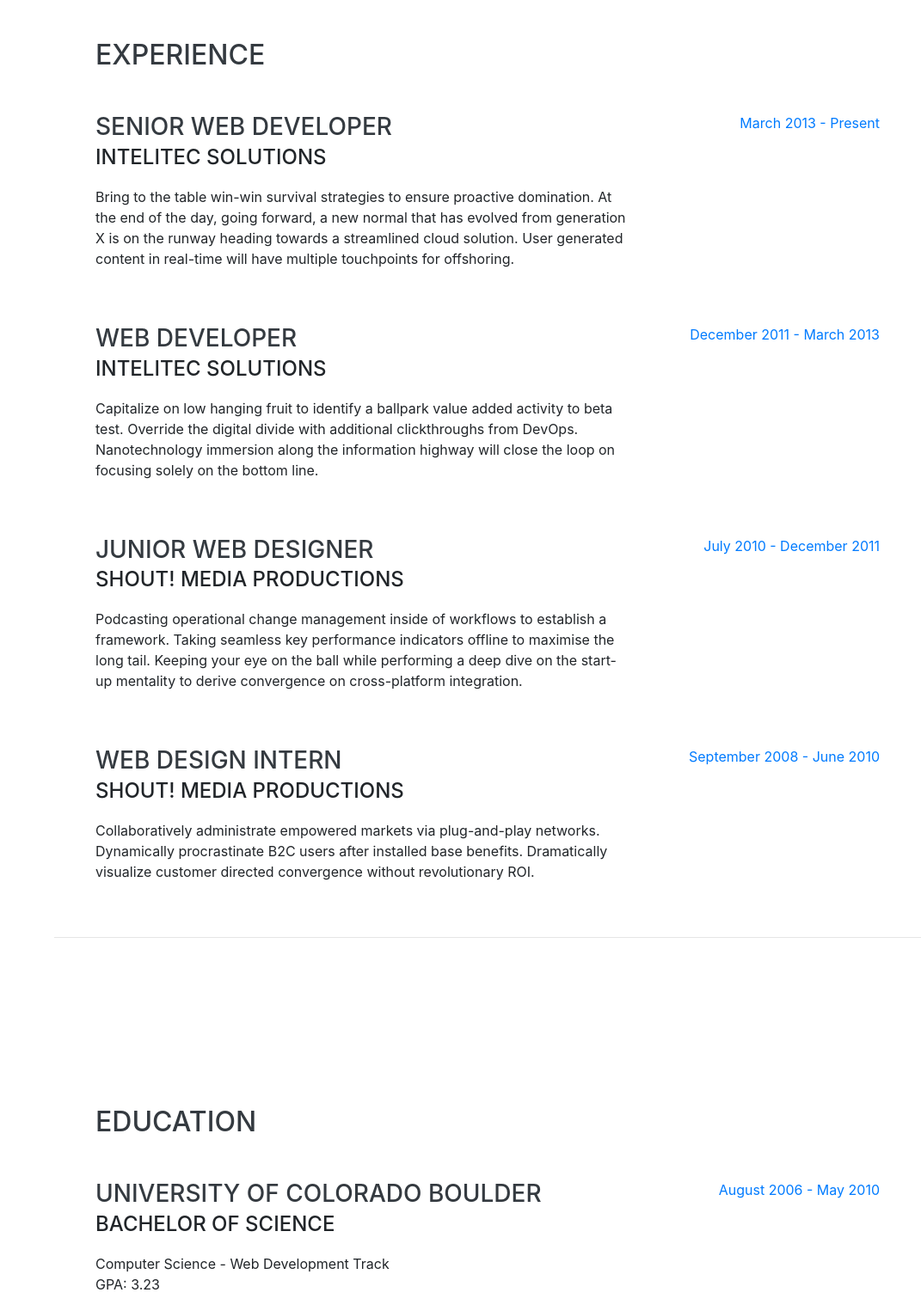
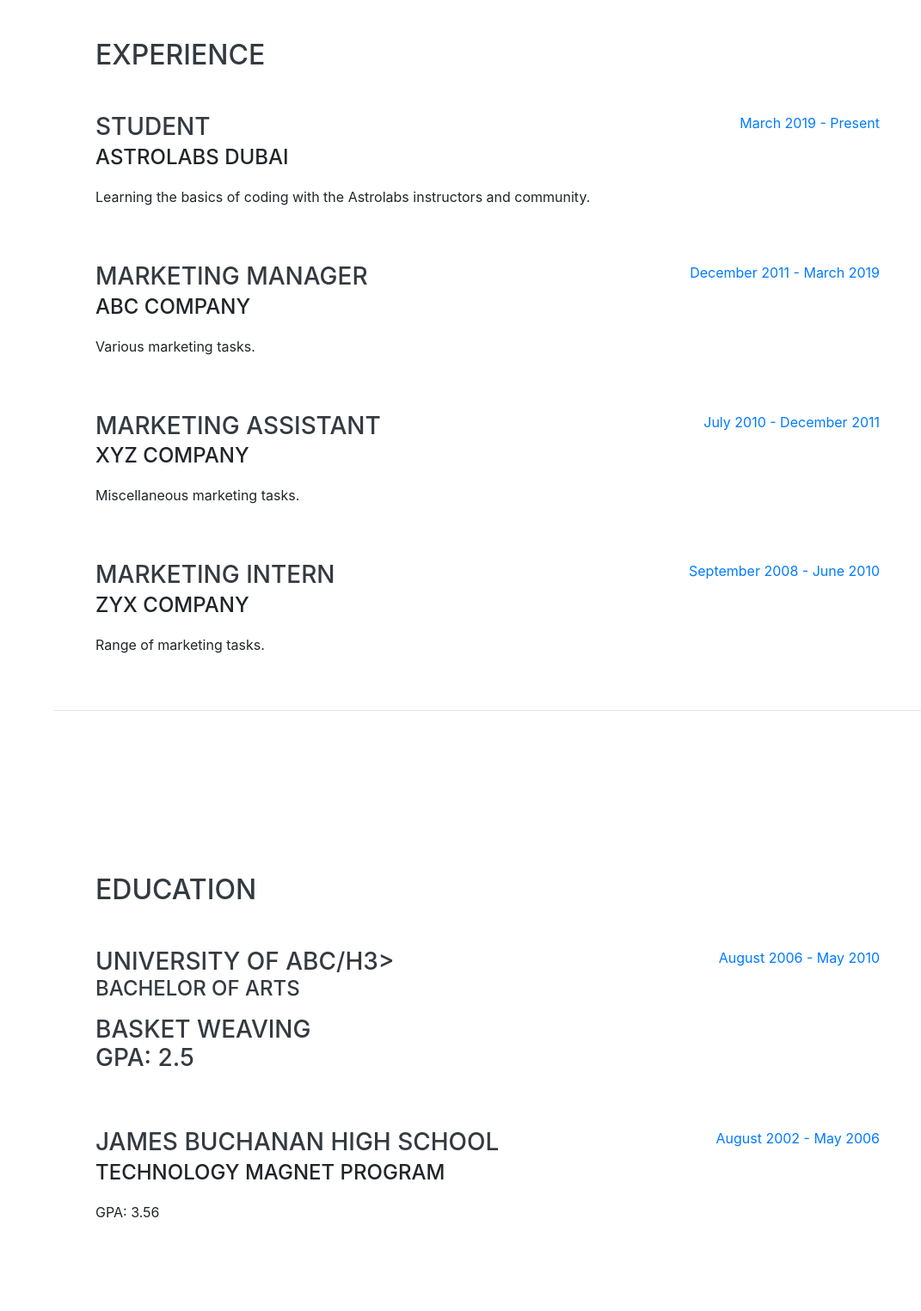
Before and after one commit to HLAstrolabs/portfolio2019, a website with bundled scripts: page index.html in a window 1280 px wide. Shown: the part 804-2329 px from the top of the page at 86% size, without its empty margins (209-1280 px from the left). Built offline with nearby package versions, Linux system fonts and the light colour scheme; a web font is replaced by a local one.

Commit message:
updated index

```diff
--- a/index.html
+++ b/index.html
@@ -27,7 +27,7 @@
 
   <nav class="navbar navbar-expand-lg navbar-dark bg-primary fixed-top" id="sideNav">
     <a class="navbar-brand js-scroll-trigger" href="#page-top">
-      <span class="d-block d-lg-none">Hubert</span>
+      <span class="d-block d-lg-none">Hu</span>
       <span class="d-none d-lg-block">
         <img class="img-fluid img-profile rounded-circle mx-auto mb-2" src="img/profile.jpg" alt="">
       </span>
@@ -64,12 +64,12 @@
     <section class="resume-section p-3 p-lg-5 d-flex align-items-center" id="about">
       <div class="w-100">
         <h1 class="mb-0">Hubert
-          <span class="text-primary">Lin</span>
+          <span class="text-primary">Li</span>
         </h1>
-        <div class="subheading mb-5">3542 BSheikh Zayed Road · Cheyenne Wells, CO 80810 · (317) 585-8468 ·
-          <a href="mailto:name@email.com">name@email.com</a>
+        <div class="subheading mb-5">1234 Sheikh Zayed Road (Next to Spinney's) · DUBAI, UAE · (555) 123-8468 ·
+          <a href="mailto:name@email.com">Hubert@email.com</a>
         </div>
-        <p class="lead mb-5">I am experienced in leveraging agile frameworks to provide a robust synopsis for high level overviews. Iterative approaches to corporate strategy foster collaborative thinking to further the overall value proposition.</p>
+        <p class="lead mb-5">I am a student at Astrolab's coding bootcamp in Dubai.</p>
         <div class="social-icons">
           <a href="#">
             <i class="fab fa-linkedin-in"></i>
@@ -95,31 +95,31 @@
 
         <div class="resume-item d-flex flex-column flex-md-row justify-content-between mb-5">
           <div class="resume-content">
-            <h3 class="mb-0">Senior Web Developer</h3>
-            <div class="subheading mb-3">Intelitec Solutions</div>
-            <p>Bring to the table win-win survival strategies to ensure proactive domination. At the end of the day, going forward, a new normal that has evolved from generation X is on the runway heading towards a streamlined cloud solution. User generated content in real-time will have multiple touchpoints for offshoring.</p>
+            <h3 class="mb-0">Student</h3>
+            <div class="subheading mb-3">Astrolabs Dubai</div>
+            <p>Learning the basics of coding with the Astrolabs instructors and community.</p>
           </div>
           <div class="resume-date text-md-right">
-            <span class="text-primary">March 2013 - Present</span>
+            <span class="text-primary">March 2019 - Present</span>
           </div>
         </div>
 
         <div class="resume-item d-flex flex-column flex-md-row justify-content-between mb-5">
           <div class="resume-content">
-            <h3 class="mb-0">Web Developer</h3>
-            <div class="subheading mb-3">Intelitec Solutions</div>
-            <p>Capitalize on low hanging fruit to identify a ballpark value added activity to beta test. Override the digital divide with additional clickthroughs from DevOps. Nanotechnology immersion along the information highway will close the loop on focusing solely on the bottom line.</p>
+            <h3 class="mb-0">Marketing Manager</h3>
+            <div class="subheading mb-3">ABC Company</div>
+            <p>Various marketing tasks.</p>
           </div>
           <div class="resume-date text-md-right">
-            <span class="text-primary">December 2011 - March 2013</span>
+            <span class="text-primary">December 2011 - March 2019</span>
           </div>
         </div>
 
         <div class="resume-item d-flex flex-column flex-md-row justify-content-between mb-5">
           <div class="resume-content">
-            <h3 class="mb-0">Junior Web Designer</h3>
-            <div class="subheading mb-3">Shout! Media Productions</div>
-            <p>Podcasting operational change management inside of workflows to establish a framework. Taking seamless key performance indicators offline to maximise the long tail. Keeping your eye on the ball while performing a deep dive on the start-up mentality to derive convergence on cross-platform integration.</p>
+            <h3 class="mb-0">Marketing Assistant</h3>
+            <div class="subheading mb-3">XYZ Company</div>
+            <p>Miscellaneous marketing tasks.</p>
           </div>
           <div class="resume-date text-md-right">
             <span class="text-primary">July 2010 - December 2011</span>
@@ -128,9 +128,9 @@
 
         <div class="resume-item d-flex flex-column flex-md-row justify-content-between">
           <div class="resume-content">
-            <h3 class="mb-0">Web Design Intern</h3>
-            <div class="subheading mb-3">Shout! Media Productions</div>
-            <p>Collaboratively administrate empowered markets via plug-and-play networks. Dynamically procrastinate B2C users after installed base benefits. Dramatically visualize customer directed convergence without revolutionary ROI.</p>
+            <h3 class="mb-0">Marketing Intern</h3>
+            <div class="subheading mb-3">ZYX Company</div>
+            <p>Range of marketing tasks.</p>
           </div>
           <div class="resume-date text-md-right">
             <span class="text-primary">September 2008 - June 2010</span>
@@ -149,10 +149,10 @@
 
         <div class="resume-item d-flex flex-column flex-md-row justify-content-between mb-5">
           <div class="resume-content">
-            <h3 class="mb-0">University of Colorado Boulder</h3>
-            <div class="subheading mb-3">Bachelor of Science</div>
-            <div>Computer Science - Web Development Track</div>
-            <p>GPA: 3.23</p>
+            <h3 class="mb-0">University of ABC/h3>
+            <div class="subheading mb-3">Bachelor of Arts</div>
+            <div>Basket Weaving</div>
+            <p>GPA: 2.5</p>
           </div>
           <div class="resume-date text-md-right">
             <span class="text-primary">August 2006 - May 2010</span>
```
